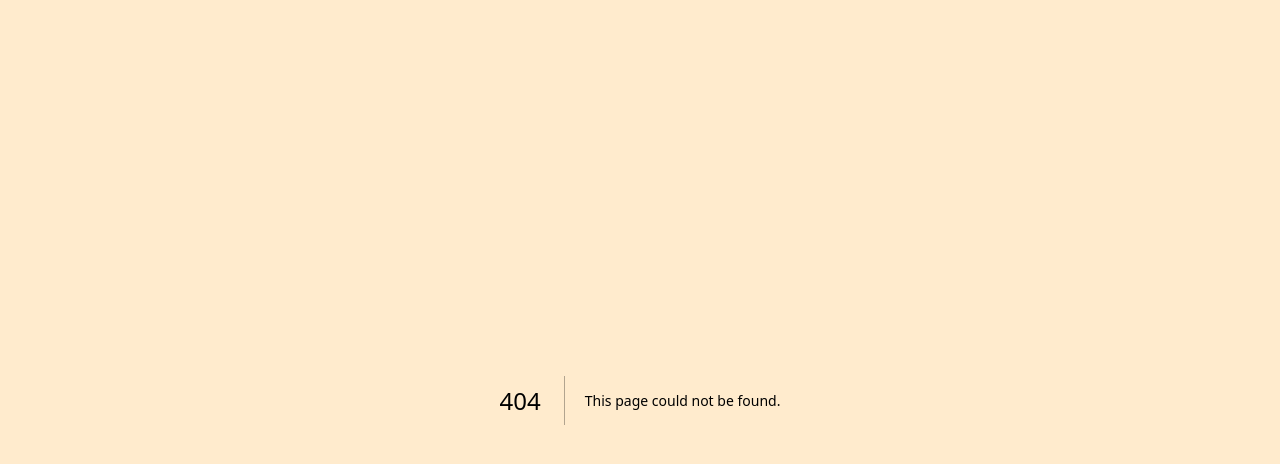
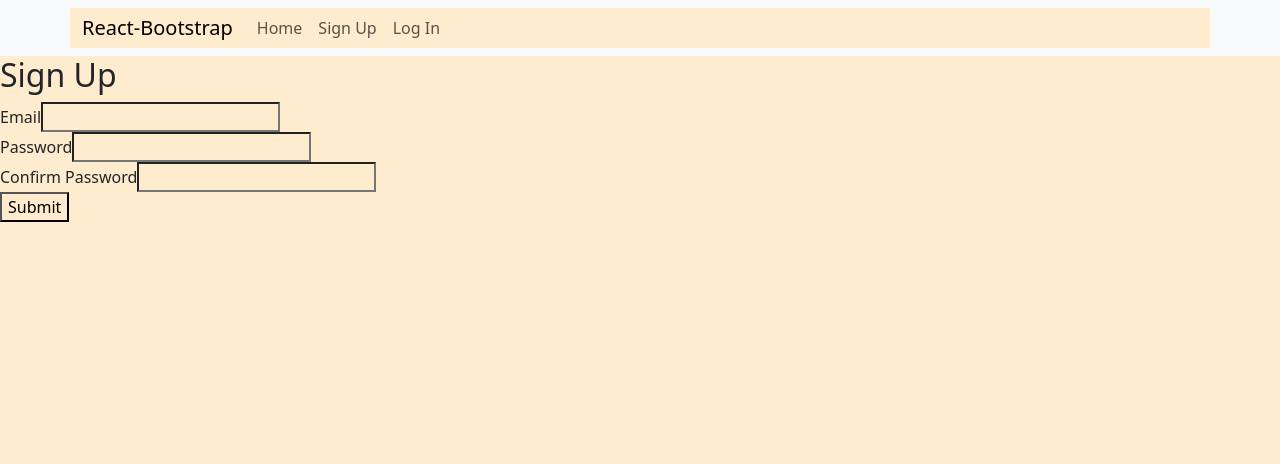
Before and after one commit to ericlfrey/template-fb-auth-nextjs-basic, a Next.js app: page /signup in a window 1280 px wide. Before the commit this address had no page. Shown: the top 464 px of the page. Built offline with nearby package versions, Linux system fonts and the light colour scheme; no server answers.

Commit message:
New Navbar.

```diff
--- /dev/null
+++ b/components/Navbar/Navbar.jsx
@@ -0,0 +1,60 @@
+import { useAuth } from '@/utils/context/AuthContext';
+import { useRouter } from 'next/router';
+import Container from 'react-bootstrap/Container';
+import Nav from 'react-bootstrap/Nav';
+import Navbar from 'react-bootstrap/Navbar';
+// import NavDropdown from 'react-bootstrap/NavDropdown';
+
+function NavBar() {
+  const { user, logOut } = useAuth();
+  const router = useRouter();
+
+  const handleLogout = async () => {
+    try {
+      await logOut();
+      router.push('/login');
+    } catch (error) {
+      console.log(error.message);
+    }
+  };
+
+  return (
+    <Navbar expand="lg" className="bg-body-tertiary">
+      <Container>
+        <Navbar.Brand href="#home">React-Bootstrap</Navbar.Brand>
+        <Navbar.Toggle aria-controls="basic-navbar-nav" />
+        <Navbar.Collapse id="basic-navbar-nav">
+          <Nav className="me-auto">
+            <Nav.Link href="/">Home</Nav.Link>
+            {!user.uid ? (
+              <>
+                <Nav.Link href="/signup">Sign Up</Nav.Link>
+                <Nav.Link href="/login">Log In</Nav.Link>
+              </>
+            ) : (
+              <>
+                <Nav.Link href="/dashboard">Dashboard</Nav.Link>
+                <Nav.Link href="/" onClick={handleLogout}>
+                  Log Out
+                </Nav.Link>
+              </>
+            )}
+            {/* <NavDropdown title="Dropdown" id="basic-nav-dropdown">
+              <NavDropdown.Item href="#action/3.1">Action</NavDropdown.Item>
+              <NavDropdown.Item href="#action/3.2">
+                Another action
+              </NavDropdown.Item>
+              <NavDropdown.Item href="#action/3.3">Something</NavDropdown.Item>
+              <NavDropdown.Divider />
+              <NavDropdown.Item href="#action/3.4">
+                Separated link
+              </NavDropdown.Item>
+            </NavDropdown> */}
+          </Nav>
+        </Navbar.Collapse>
+      </Container>
+    </Navbar>
+  );
+}
+
+export default NavBar;
--- a/package.json
+++ b/package.json
@@ -16,6 +16,7 @@
     "next": "13.4.19",
     "react": "18.2.0",
     "react-bootstrap": "^2.8.0",
-    "react-dom": "18.2.0"
+    "react-dom": "18.2.0",
+    "react-hook-form": "^7.46.1"
   }
 }
--- a/pages/_app.js
+++ b/pages/_app.js
@@ -1,6 +1,13 @@
+import NavBar from '@/components/Navbar/Navbar';
 import '@/styles/globals.css'
+import { AuthContextProvider } from '@/utils/context/AuthContext';
 import 'bootstrap/dist/css/bootstrap.min.css';
 
 export default function App({ Component, pageProps }) {
-  return <Component {...pageProps} />
+  return (
+    <AuthContextProvider>
+      <NavBar />
+      <Component {...pageProps} />
+    </AuthContextProvider>
+  )
 }
--- a/pages/index.js
+++ b/pages/index.js
@@ -1,3 +1,4 @@
+/* eslint-disable react/no-unescaped-entities */
 import { Button } from "react-bootstrap";
 
 export default function Home() {
@@ -5,6 +6,7 @@ export default function Home() {
     <>
       <h1>home</h1>
       <Button type='button' onClick={() => console.log("Stop it mofo!")}>Do not Click Me</Button>
+      <p>This is the main page. You can see all pages even if you aren't logged in!</p>
     </>
   )
 }
--- /dev/null
+++ b/pages/signup.jsx
@@ -0,0 +1,68 @@
+import { useAuth } from '@/utils/context/AuthContext';
+import { useRouter } from 'next/router';
+import React from 'react';
+import { FormProvider, useForm } from 'react-hook-form';
+
+const SignupPage = () => {
+  const methods = useForm();
+  const { signUp } = useAuth();
+  const router = useRouter();
+
+  const {
+    register,
+    handleSubmit,
+    formState: { errors },
+  } = methods;
+
+  const onSubmit = async data => {
+    try {
+      await signUp(data.email, data.password);
+      router.push('/dashboard');
+    } catch (error) {
+      console.log(error.message);
+    }
+  };
+
+  return (
+    <div className="sign-up-form">
+      <h2>Sign Up</h2>
+      <FormProvider {...methods}>
+        <form onSubmit={handleSubmit(onSubmit)}>
+          <div>
+            <label>Email</label>
+            <input
+              type="email"
+              {...register('email', { required: 'Email is required' })}
+            />
+            {errors.email && <p>{errors.email.message}</p>}
+          </div>
+          <div>
+            <label>Password</label>
+            <input
+              type="password"
+              {...register('password', { required: 'Password is required' })}
+            />
+            {errors.password && <p>{errors.password.message}</p>}
+          </div>
+          <div>
+            <label>Confirm Password</label>
+            <input
+              type="password"
+              {...register('password_confirm', {
+                required: 'Verify your password',
+              })}
+            />
+            {errors.password_confirm && (
+              <p>{errors.password_confirm.message}</p>
+            )}
+          </div>
+          <div>
+            <button type="submit">Submit</button>
+          </div>
+        </form>
+      </FormProvider>
+    </div>
+  );
+};
+
+export default SignupPage;
--- /dev/null
+++ b/utils/context/AuthContext.js
@@ -0,0 +1,58 @@
+import React, { createContext, useContext, useEffect, useState } from "react";
+import {
+  onAuthStateChanged,
+  createUserWithEmailAndPassword,
+  signInWithEmailAndPassword,
+  signOut,
+  sendPasswordResetEmail
+} from "firebase/auth";
+import { auth } from "../firebaseConfig"
+
+const AuthContext = createContext({});
+
+export const useAuth = () => useContext(AuthContext);
+
+export const AuthContextProvider = ({ children }) => {
+  const [user, setUser] = useState({ email: null, uid: null });
+  const [loading, setLoading] = useState(true);
+
+  useEffect(() => {
+    const unsubscribe = onAuthStateChanged(auth, (user) => {
+      if (user) {
+        setUser({
+          email: user.email,
+          uid: user.uid,
+        });
+      } else {
+        setUser({ email: null, uid: null });
+      }
+    });
+    setLoading(false);
+
+    return () => unsubscribe();
+  }, []);
+
+  const signUp = (email, password) => {
+    return createUserWithEmailAndPassword(auth, email, password);
+  };
+
+  const logIn = (email, password) => {
+    return signInWithEmailAndPassword(auth, email, password);
+  };
+
+  const logOut = async () => {
+    setUser({ email: null, uid: null });
+    await signOut(auth);
+  };
+
+  const resetPassword = (email) => {
+    sendPasswordResetEmail(email);
+  }
+
+
+  return (
+    <AuthContext.Provider value={{ user, signUp, logIn, logOut, resetPassword }}>
+      {loading ? null : children}
+    </AuthContext.Provider>
+  );
+};
--- /dev/null
+++ b/utils/firebaseConfig.js
@@ -0,0 +1,19 @@
+// Import the functions you need from the SDKs you need
+import { initializeApp } from "firebase/app";
+import { getAuth } from 'firebase/auth'
+
+// Your web app's Firebase configuration
+// For Firebase JS SDK v7.20.0 and later, measurementId is optional
+const firebaseConfig = {
+  apiKey: process.env.NEXT_PUBLIC_FIREBASE_API_KEY,
+  authDomain: process.env.NEXT_PUBLIC_FIREBASE_AUTH_DOMAIN,
+  projectId: process.env.NEXT_PUBLIC_FIREBASE_PROJECT_ID,
+  storageBucket: process.env.NEXT_PUBLIC_FIREBASE_STORAGE_BUCKET,
+  messagingSenderId: process.env.NEXT_PUBLIC_FIREBASE_MESSAGING_SENDER_ID,
+  appId: process.env.NEXT_PUBLIC_FIREBASE_APP_ID,
+  measurementId: process.env.NEXT_PUBLIC_FIREBASE_MEASUREMENT_ID,
+};
+
+// Initialize Firebase
+const app = initializeApp(firebaseConfig);
+export const auth = getAuth(app);
```
Also changed, not shown: components/ProtectedRoute.jsx (added, +17 -0 lines), pages/dashboard.jsx (added, +18 -0 lines), pages/login.jsx (added, +57 -0 lines), components/Navbar/navbar.css (added), 1 other file (tests, documents, lock files or other folders).
